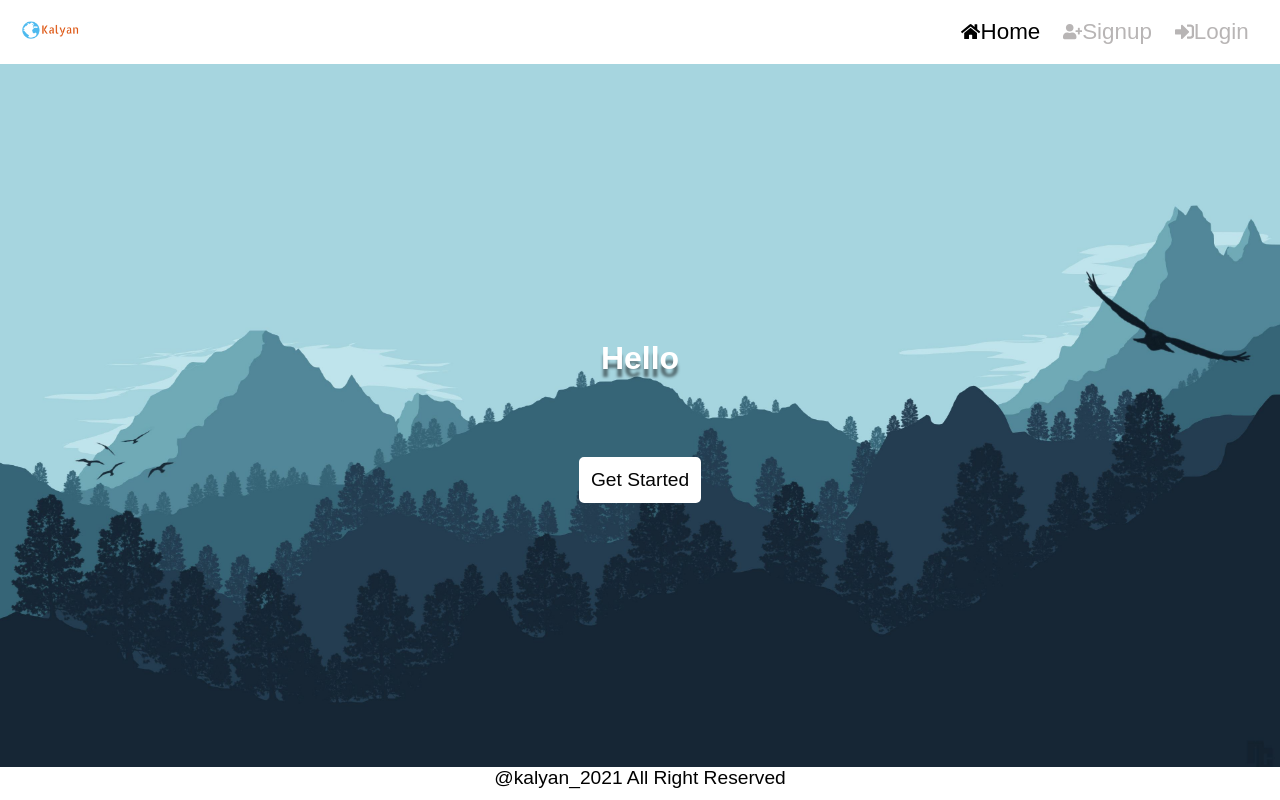
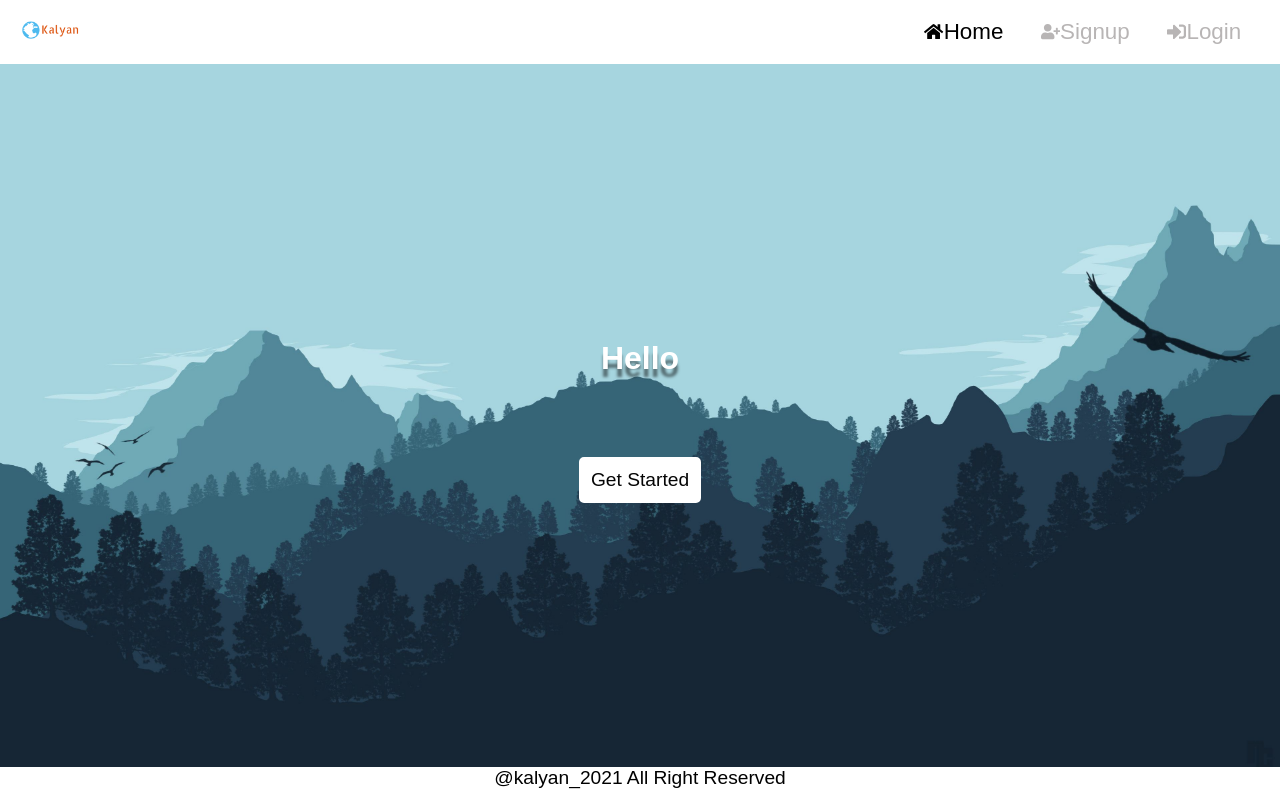
Before and after one commit to Kalyan-Halder/mernfront01, a React (Create React App) app: page / in a window 1280 px wide. Built offline with nearby package versions, Linux system fonts and the light colour scheme; no server answers.

Commit message:
some modification

```diff
--- a/src/index.css
+++ b/src/index.css
@@ -44,7 +44,7 @@ p {
 .topbar {
   padding: 0 20px 0 20px;
   display: grid;
-  grid-template-columns: 3fr 1fr;
+  grid-template-columns: 5fr 2fr;
   box-shadow: rgba(0, 0, 0, 0.24) 0px 3px 8px;
   border: ;
 }
```
